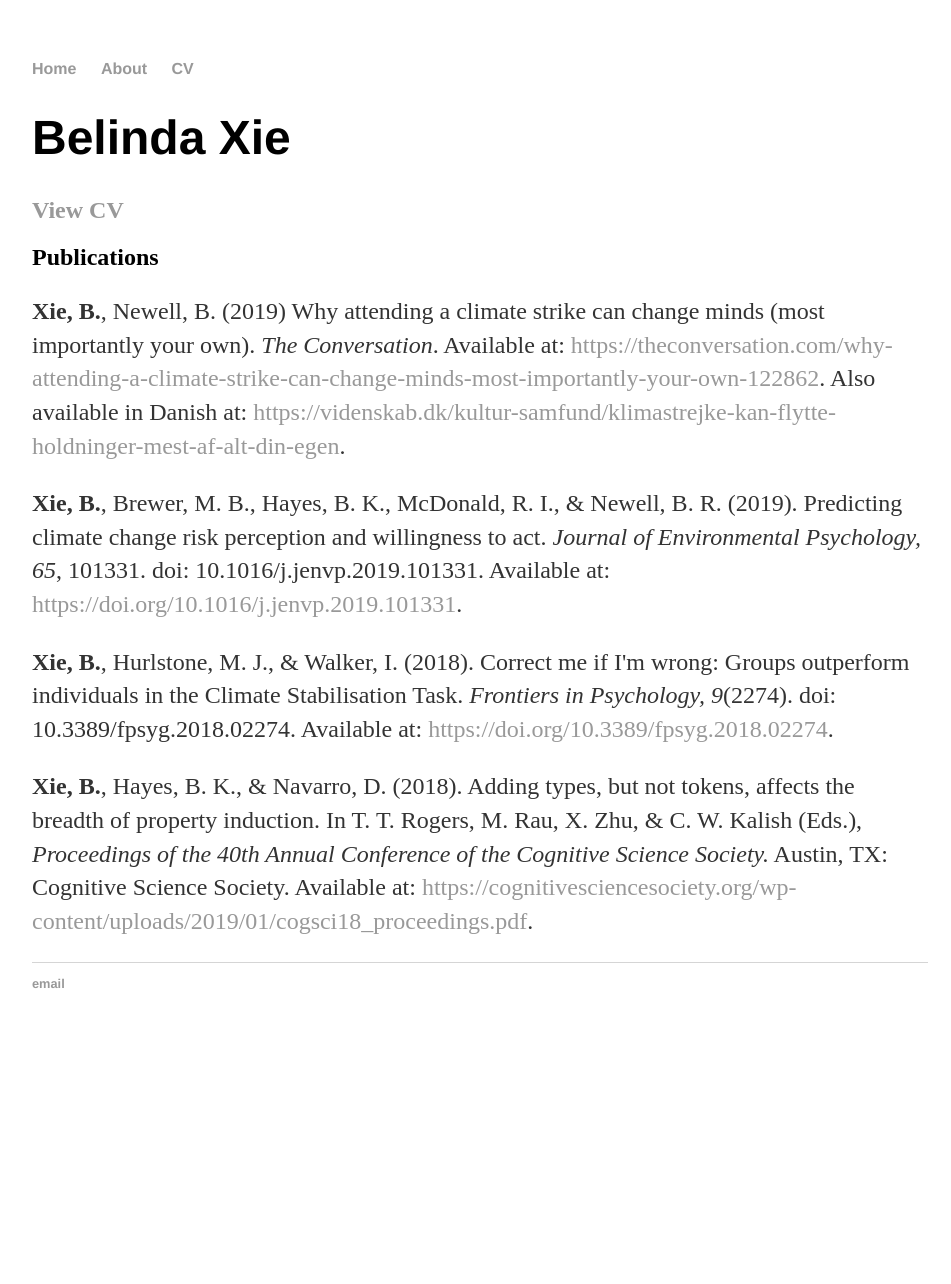
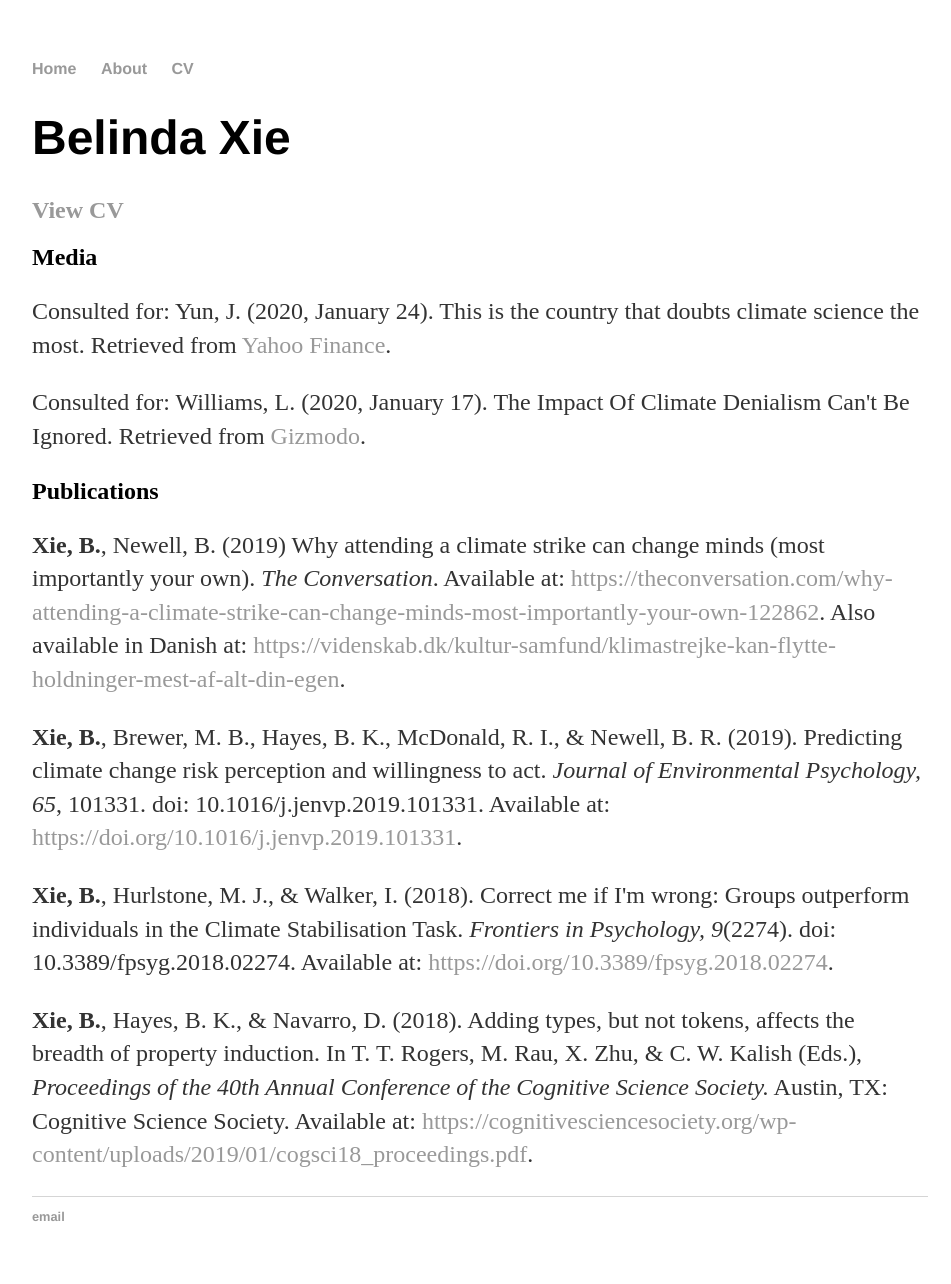
Before and after one commit to belindaxie/belindaxie.github.io, a Jekyll site: the page built from cv/index.html, in a window 1280 px wide. Shown: the whole page, without its empty margins (160-1111 px from the left). Built offline with Jekyll 4.4.1, drawn with Linux system fonts in a browser that asks for light colours; before the commit the page ends 1051 px from its top, so only the background shows below that.

Commit message:
Update index.html
Added two media pieces (Yahoo Finance and Gizmodo)

```diff
--- a/cv/index.html
+++ b/cv/index.html
@@ -16,6 +16,11 @@ title: CV of Belinda Xie
 <a href="/cv/CV.pdf" class="download" title="Download CV as PDF"><h2>View CV</h2></a>
 
 
+		<h2>Media</h2>
+		<p>Consulted for: Yun, J. (2020, January 24). This is the country that doubts climate science the most. Retrieved from <a href="https://au.finance.yahoo.com/news/country-doubt-climate-science-052852930.html">Yahoo Finance</a>.</p>
+
+		<p>Consulted for: Williams, L. (2020, January 17). The Impact Of Climate Denialism Can't Be Ignored. Retrieved from <a href="https://www.gizmodo.com.au/2020/01/climate-denialism-arson-online-campaign/">Gizmodo</a>.</p>
+
 	<h2>Publications</h2>
 
 	<p><strong>Xie, B.</strong>, Newell, B. (2019) Why attending a climate strike can change minds (most importantly your own). <em>The Conversation</em>. Available at: <a href="https://theconversation.com/why-attending-a-climate-strike-can-change-minds-most-importantly-your-own-122862">https://theconversation.com/why-attending-a-climate-strike-can-change-minds-most-importantly-your-own-122862</a>. Also available in Danish at: <a href="https://videnskab.dk/kultur-samfund/klimastrejke-kan-flytte-holdninger-mest-af-alt-din-egen">https://videnskab.dk/kultur-samfund/klimastrejke-kan-flytte-holdninger-mest-af-alt-din-egen</a>.</p>
```
